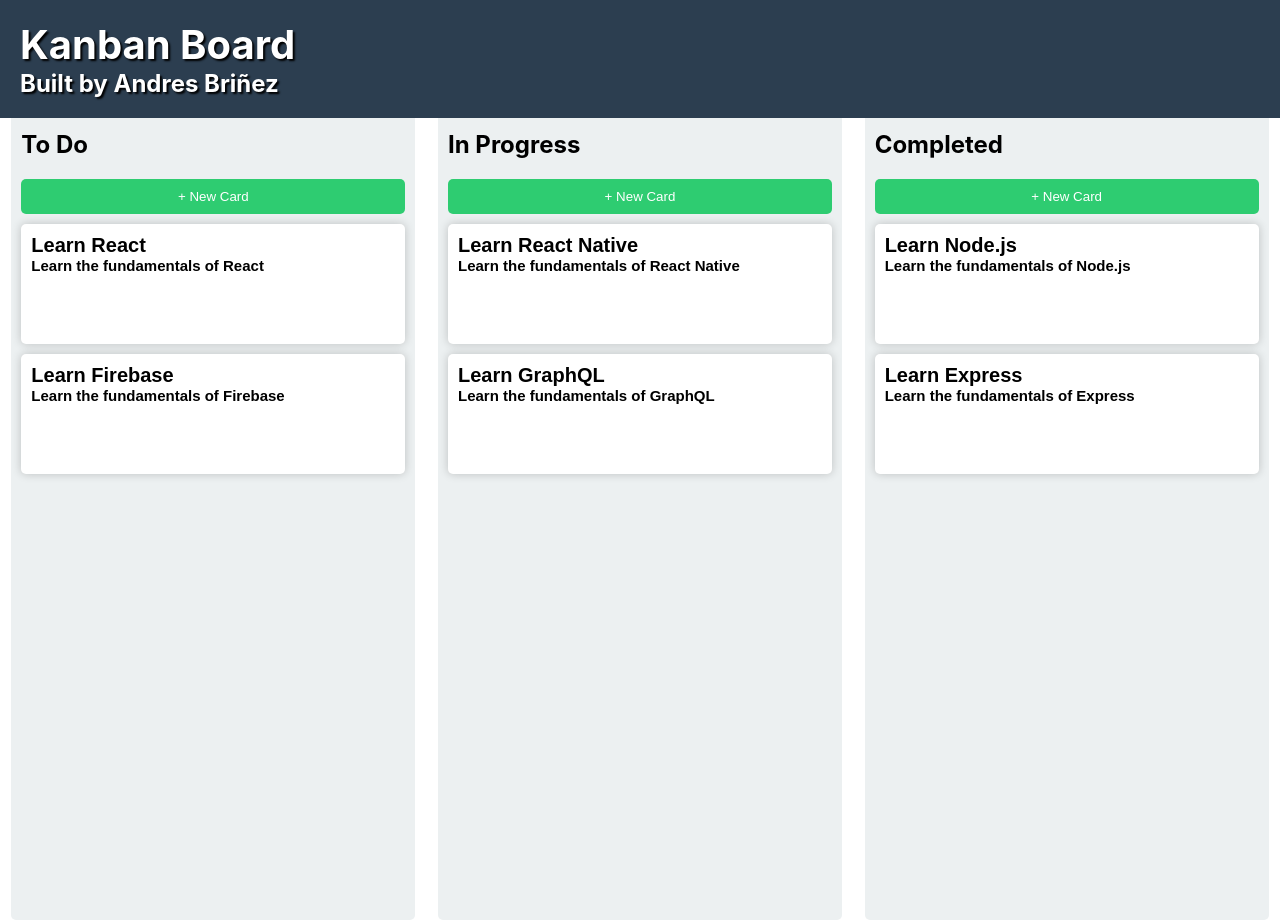
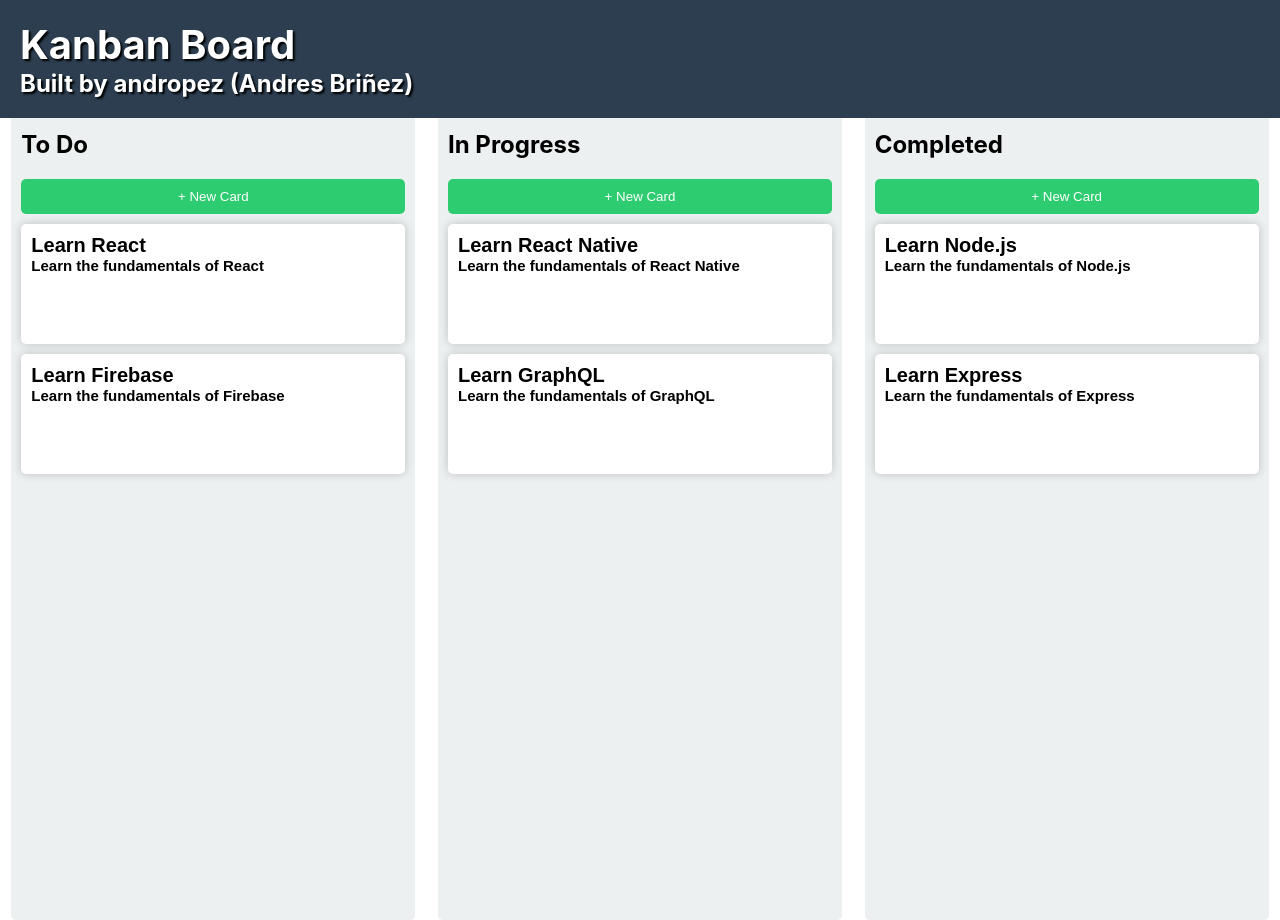
Before and after one commit to andres-brinez/KanbanApp, a React (Create React App) app in the folder kanban-app/: page / in a window 1280 px wide. Built offline with nearby package versions, Linux system fonts and the light colour scheme.

Commit message:
Modificaciones

```diff
--- a/kanban-app/src/components/Header.js
+++ b/kanban-app/src/components/Header.js
@@ -4,7 +4,7 @@ export function Header() {
         <header style={styles.header}>
 
             <h1 style={styles.title}>Kanban Board</h1>
-            <p style={styles.subtitle}>Built by Andres Briñez</p>
+            <p style={styles.subtitle}>Built by andropez (Andres Briñez)</p>
 
         </header>
 
```
